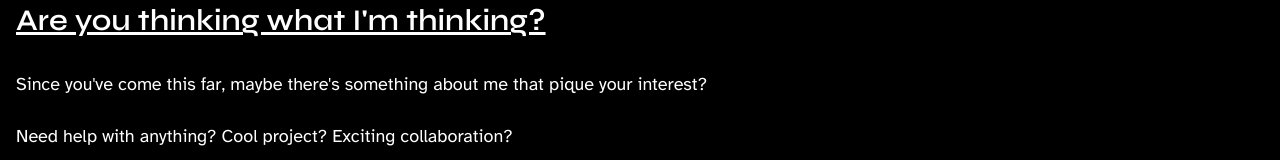
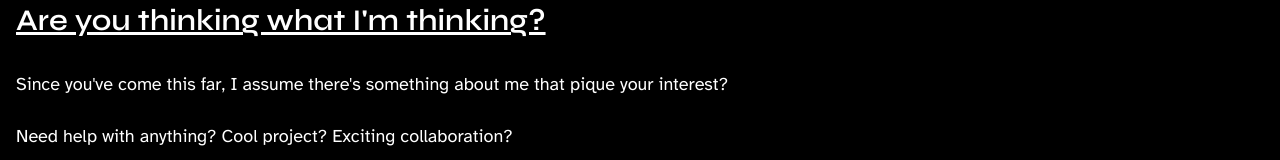
Before and after one commit to tamatamvan/septiantama-id, a Next.js app: page / in a window 1280 px wide. Shown: the part 1436-1596 px from the top of the page. Built offline with nearby package versions, Linux system fonts and the light colour scheme.

Commit message:
update copywriting

```diff
--- a/src/app/(home)/components/ContactMe/ContactMe.tsx
+++ b/src/app/(home)/components/ContactMe/ContactMe.tsx
@@ -10,7 +10,7 @@ export function ContactMe() {
           Are you thinking what I'm thinking?
         </Heading>
         <Paragraph className="max-w-prose">
-          Since you've come this far, maybe there's something about me that
+          Since you've come this far, I assume there's something about me that
           pique your interest?
         </Paragraph>
         <Paragraph className="max-w-prose">
```
